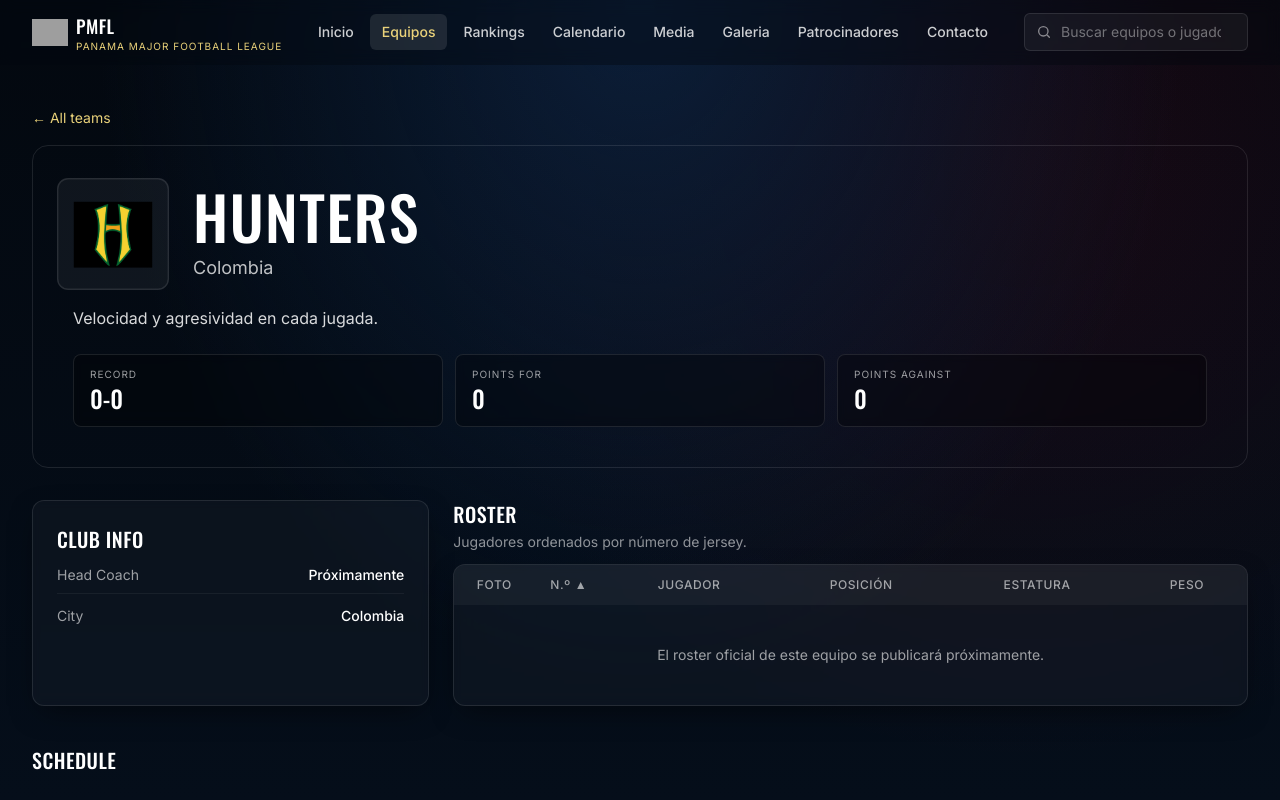
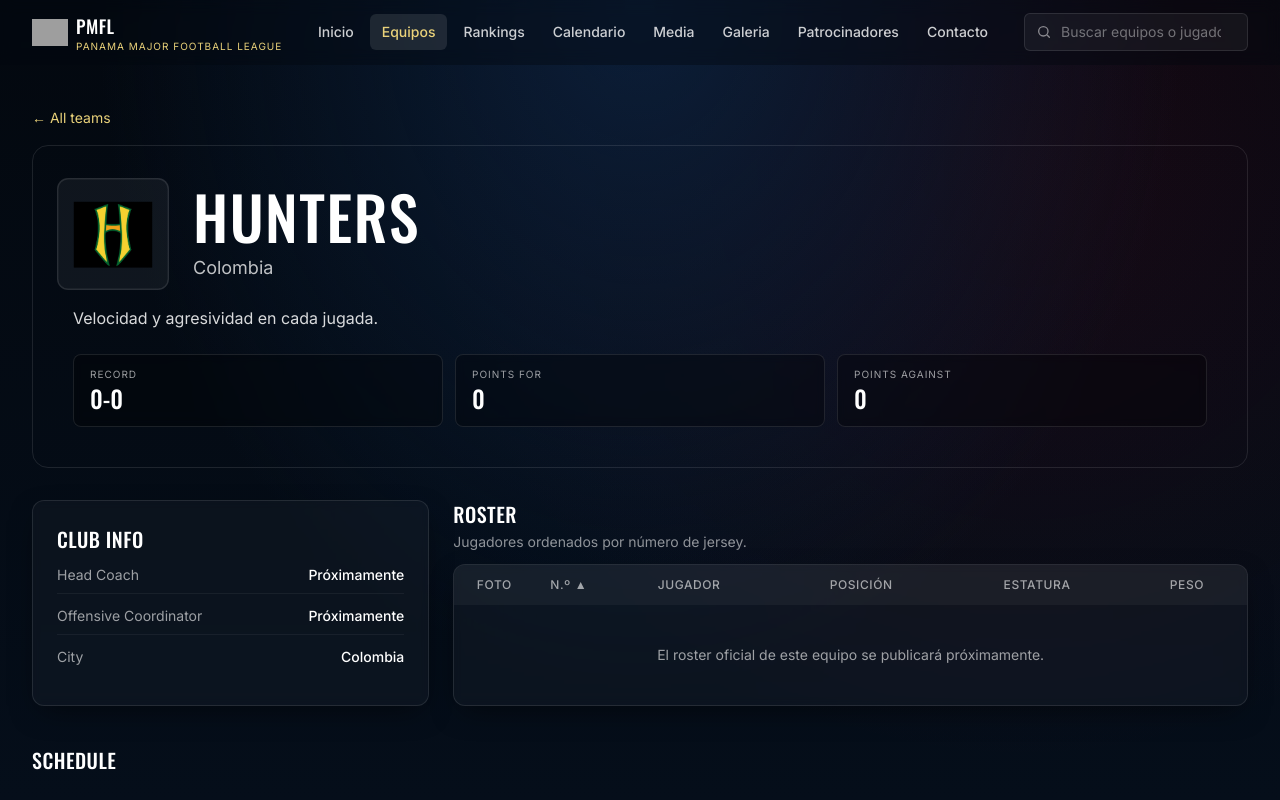
Before and after one commit to Guillechu/pmfl-website, a Next.js app: page /teams/hunters in a window 1280 px wide. Shown: the top 800 px of the page. Built offline with nearby package versions, Linux system fonts and the light colour scheme; grey boxes are pictures that could not be loaded.

Commit message:
Show Wolfpack offensive coordinator

```diff
--- a/app/teams/[slug]/page.tsx
+++ b/app/teams/[slug]/page.tsx
@@ -103,6 +103,11 @@ export default function TeamDetailPage({
             value={team.headCoach || "Próximamente"}
           />
 
+          <Row
+            label="Offensive Coordinator"
+            value={team.offensiveCoordinator || "Próximamente"}
+          />
+
           <Row label="City" value={team.city} />
         </aside>
 
```
